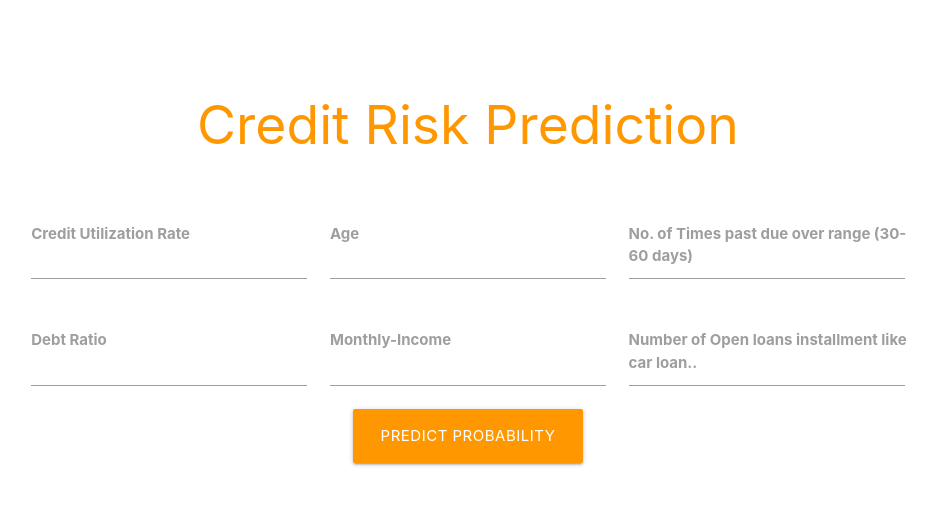
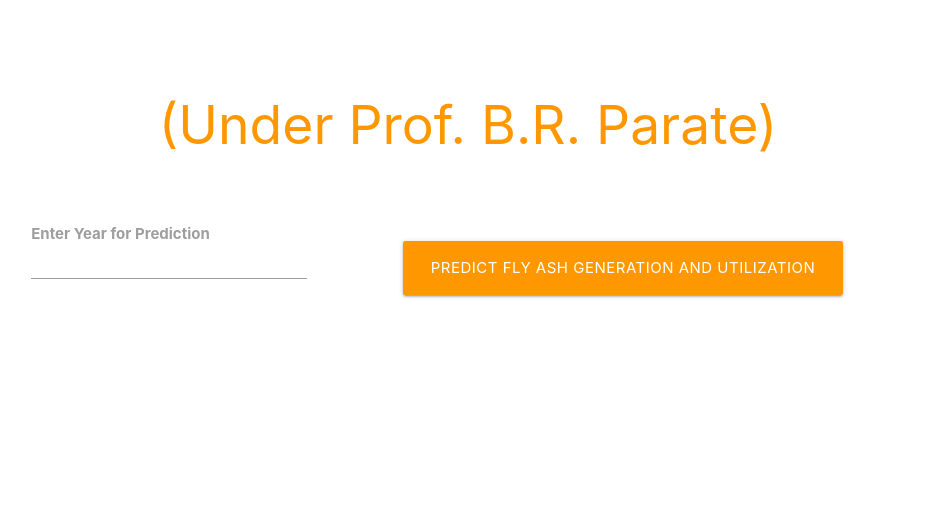
Before and after one commit to Sai999teja/Fly-Ash-Utilization, a Flask app: template templates/index.html in a window 1280 px wide. Shown: the top 505 px of the page, without its empty margins (172-1109 px from the left). Run offline with Flask 2, Linux system fonts and the light colour scheme; the template is opened without the code that fills it, so the values that code supplies are empty; parts of the project's set-up code (start-up, migrations or seed data) failed here and were passed over.

Commit message:
Update index.html

```diff
--- a/templates/index.html
+++ b/templates/index.html
@@ -3,7 +3,7 @@
 <head>
   <meta http-equiv="Content-Type" content="text/html; charset=UTF-8"/>
   <meta name="viewport" content="width=device-width, initial-scale=1, maximum-scale=1.0"/>
-  <title>Credit Risk Prediction</title>
+  <title>Fly Ash Generation and Utilization Prediction</title>
   <link rel="shortcut icon" type="image/png" href="/money.png"/>
 
   <!-- CSS  -->
@@ -18,51 +18,24 @@
   <div class="section no-pad-bot" id="index-banner">
     <div class="container">
       <br><br>
-      <h2 class="header center orange-text">Credit Risk Prediction</h2>
+      <h2 class="header center orange-text">(Under Prof. B.R. Parate)</h2>
       <div class="row center">
       </div>
 
               <div class="row">
     <form action='/predict' method="POST" class="col s12">
       <div class="row">
-        <div class="input-field col s4">
-            <label for="first_name"><b>Credit Utilization Rate</b></label>
-            <br>
-          <input   id="first_name" name='Temperature'type="text" class="validate">
-        </div>
-        <div class="input-field col s4">
-
-          <label for="last_name"><b>Age</b></label>
-            <br>
-          <input id="last_name"  name="Oxygen" type="text" class="validate">
-
-        </div>
-
-        <div class="input-field col s4">
-            <label for="_name"><b>No. of Times past due over range (30-60 days)</b></label>
-            <br>
-          <input id="_name" name="Humidity" type="text" class="validate">
 
 
 
-      </div>
 
-      <div class="input-field col s4">
-            <label for="_name_"><b>Debt Ratio</b></label>
-            <br>
-          <input id="_name_" name="Humidity" type="text" class="validate">
 
-        </div>
+
+
+
 
         <div class="input-field col s4">
-            <label for="_name__"><b>Monthly-Income</b></label>
-            <br>
-          <input id="_name__" name="Humidity" type="text" class="validate">
-
-        </div>
-
-        <div class="input-field col s4">
-            <label for="__name_"><b>Number of Open loans installment like car loan..</b></label>
+            <label for="__name_"><b>Enter Year for Prediction</b></label>
             <br>
           <input id="__name_" name="Humidity" type="text" class="validate">
 
@@ -75,12 +48,16 @@
 
       <div class="row center">
 
-          <button type="submit" class="btn-large waves-effect waves-light orange">Predict Probability</button>
+          <button type="submit" class="btn-large waves-effect waves-light orange">Predict Fly Ash Generation and Utilization </button>
       </div>
     </form>
       </div>
 
       <br><h4 align="center"<b>{{pred}}</b></h4>
+        <br>
+      <br><h4 align="center"<b>{{result1}}</b></h4>
+        <br>
+      <br><h4 align="center"<b>{{result2}}</b></h4>
         <br>
 
     </div>
```
